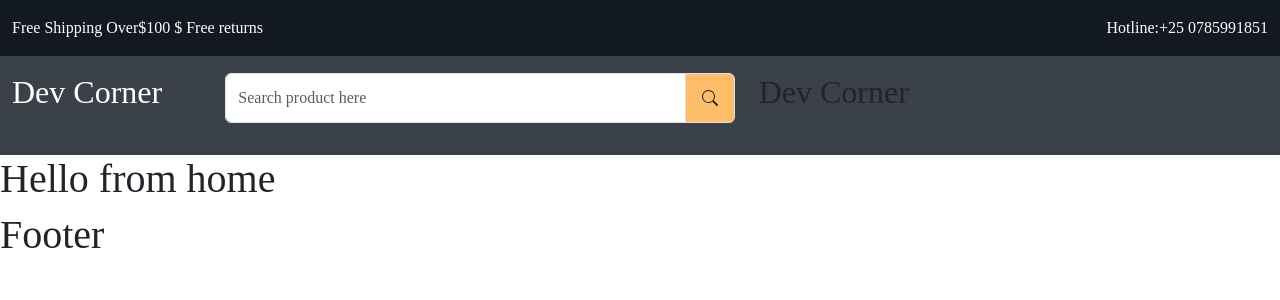
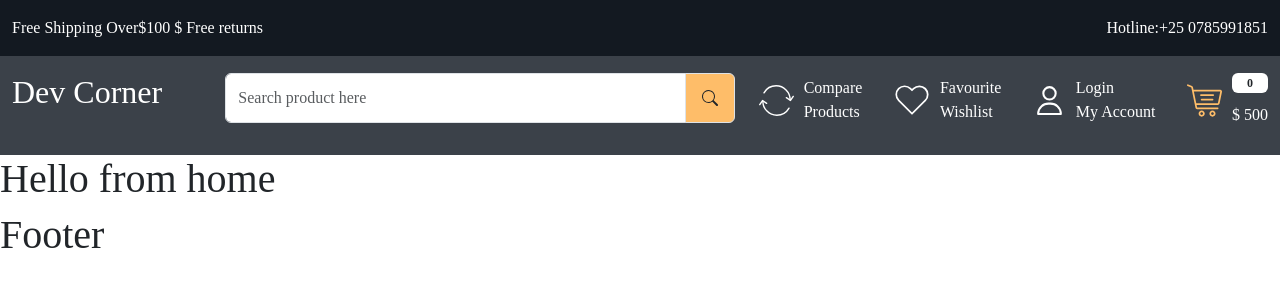
Before and after one commit to uwingabirejoselyne/learn-ecommerce-ui, a React (Create React App) app: page / in a window 1280 px wide. Shown: the top 300 px of the page. Built offline with nearby package versions, Linux system fonts and the light colour scheme.

Commit message:
header-upper-links

```diff
--- a/src/App.css
+++ b/src/App.css
@@ -27,7 +27,17 @@ a{
 .header-upper .input-group-text{
   background-color: var(--color-febd69);
 }
+.header-upper.header-upper-links img{
+  width: 35px;
+  height: 35px;
+}
 .form-control:focus{
   box-shadow: none;
   border-color: inherit;
 }
+.gap-10{
+  gap:10px;
+}
+.gap-15{
+  gap:15px;
+}
--- a/src/components/Header.js
+++ b/src/components/Header.js
@@ -1,5 +1,5 @@
 import React from 'react'
-import { NavLink, Link } from 'react-router-dom'
+import {  Link } from 'react-router-dom'
 import { BsSearch } from 'react-icons/bs'
 const Header = () => {
   return (
@@ -31,7 +31,36 @@ const Header = () => {
               </div>
             </div>
             <div className='col-5'>
-              <h2>Dev Corner</h2>
+              <div className='header-upper-links d-flex align-items-center justify-content-between'>
+                <div>
+                  <Link className='d-flex align-items-center gap-10 text-white'>
+                  <img src='images/compare.svg' alt='compare'></img>
+                  <p className='mb-0'>Compare <br/>Products</p>
+                  </Link>
+                </div>
+                <div>
+                <Link className='d-flex align-items-center gap-10 text-white'>
+                  <img src='images/wishlist.svg' alt='wishlist'></img>
+                  <p className='mb-0'>Favourite<br/>Wishlist</p>
+                  </Link>
+                </div>
+                <div>
+                <Link className='d-flex align-items-center gap-10 text-white'>
+                  <img src='images/user.svg' alt='user'></img>
+                  <p className='mb-0'>Login <br/>My Account</p>
+                  </Link>
+                </div>
+                <div>
+                <Link className='d-flex align-items-center gap-10 text-white'>
+                  <img src='images/cart.svg' alt='hhh'></img>
+                  <div className='d-flex flex-column gap-10'>
+                    <span className='badge bg-white text-dark'>0</span>
+                    <p className='mb-0'>$ 500</p>
+                  </div>
+                  </Link>
+                </div>
+
+              </div>
             </div>
           </div>
         </div>
```
